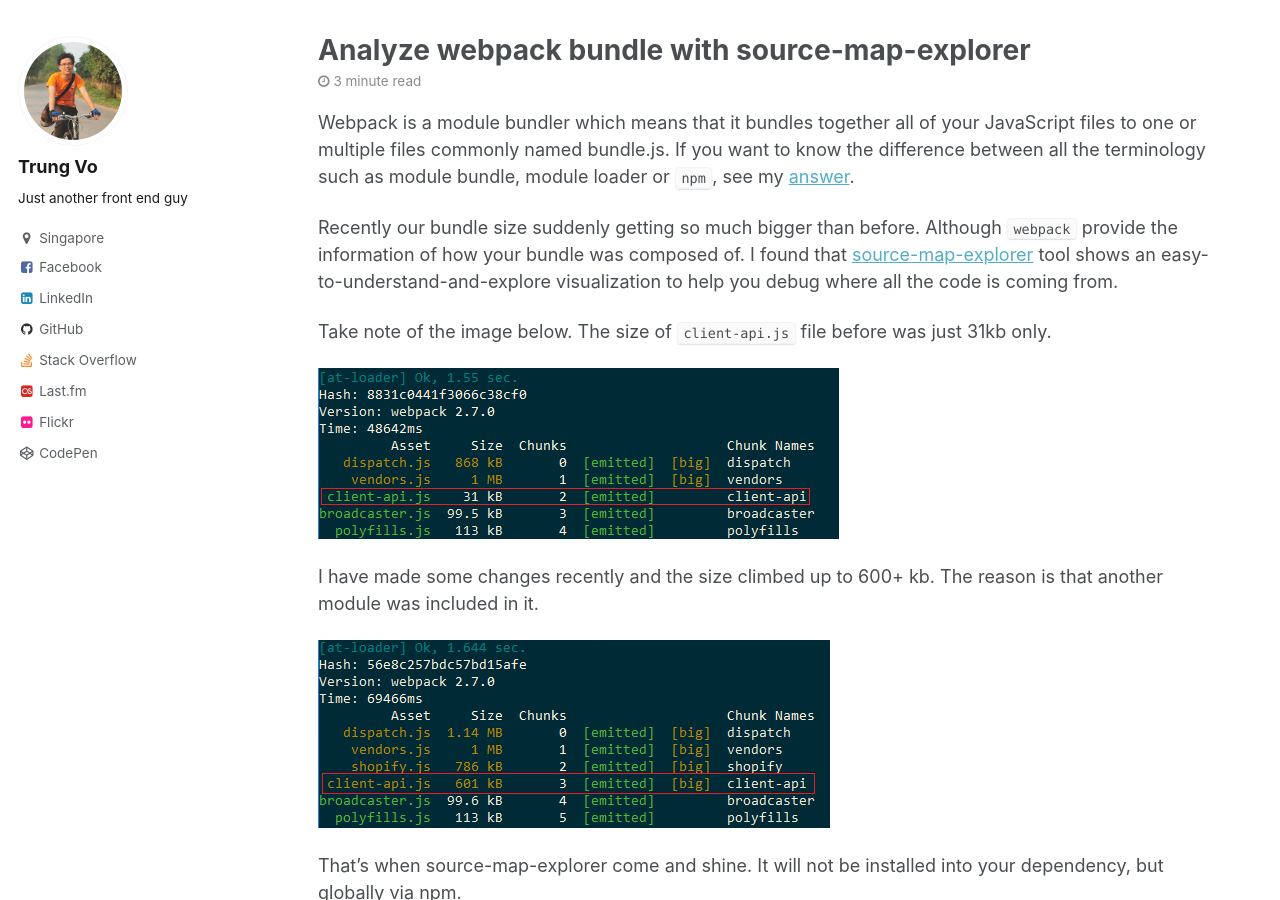
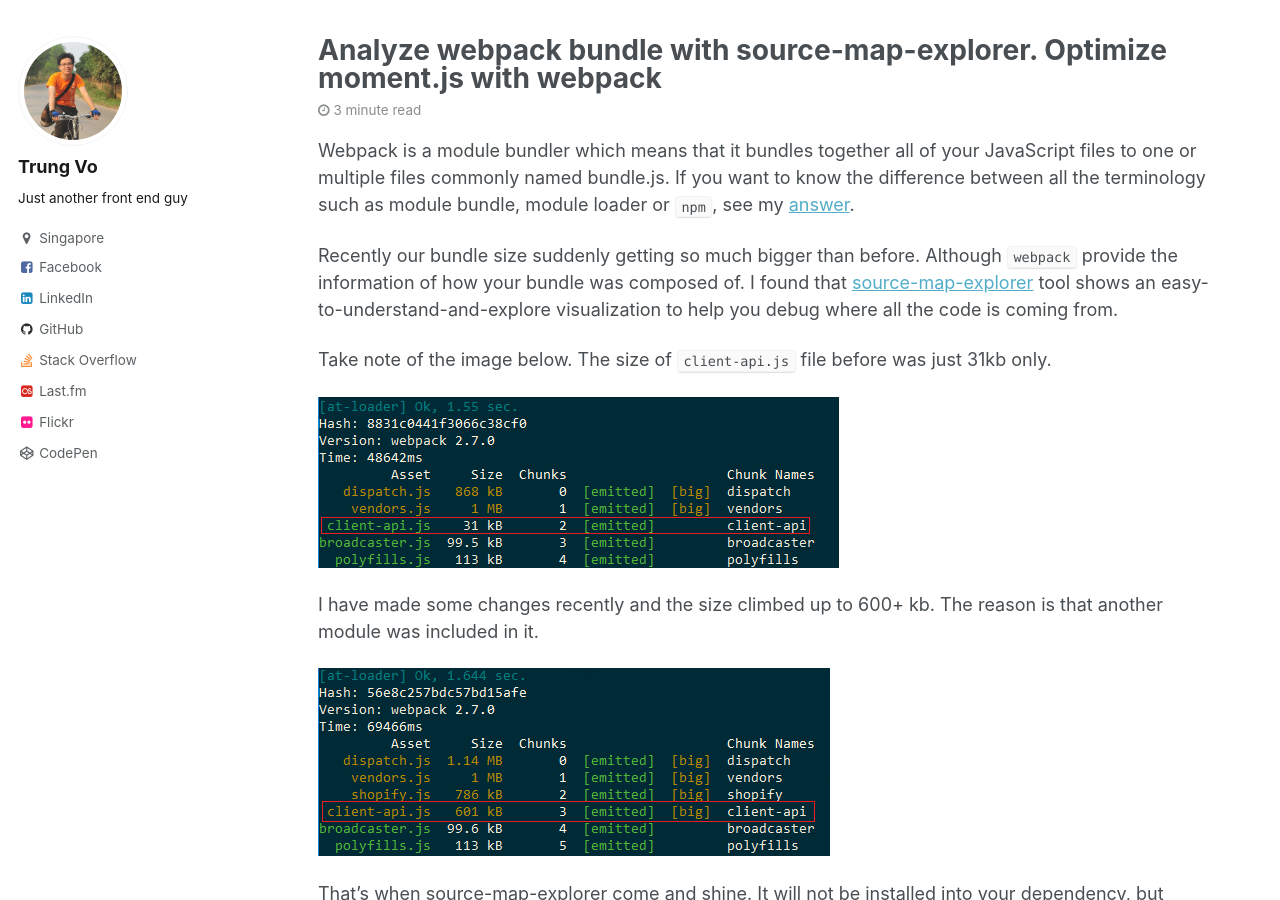
Before and after one commit to trungk18/trungk18.github.io, a Jekyll site: the page built from _posts/2018-02-01-analyze-webpack-bundle.md, in a window 1280 px wide and 900 px high. Built offline with Jekyll 4.4.1, drawn with Linux system fonts in a browser that asks for light colours.

Commit message:
Update article title

```diff
--- a/_posts/2018-02-01-analyze-webpack-bundle.md
+++ b/_posts/2018-02-01-analyze-webpack-bundle.md
@@ -1,5 +1,5 @@
 ---
-title: "Analyze webpack bundle with source-map-explorer"
+title: "Analyze webpack bundle with source-map-explorer. Optimize moment.js with webpack"
 categories: experience
 tags: webpack typescript
 ---
```
